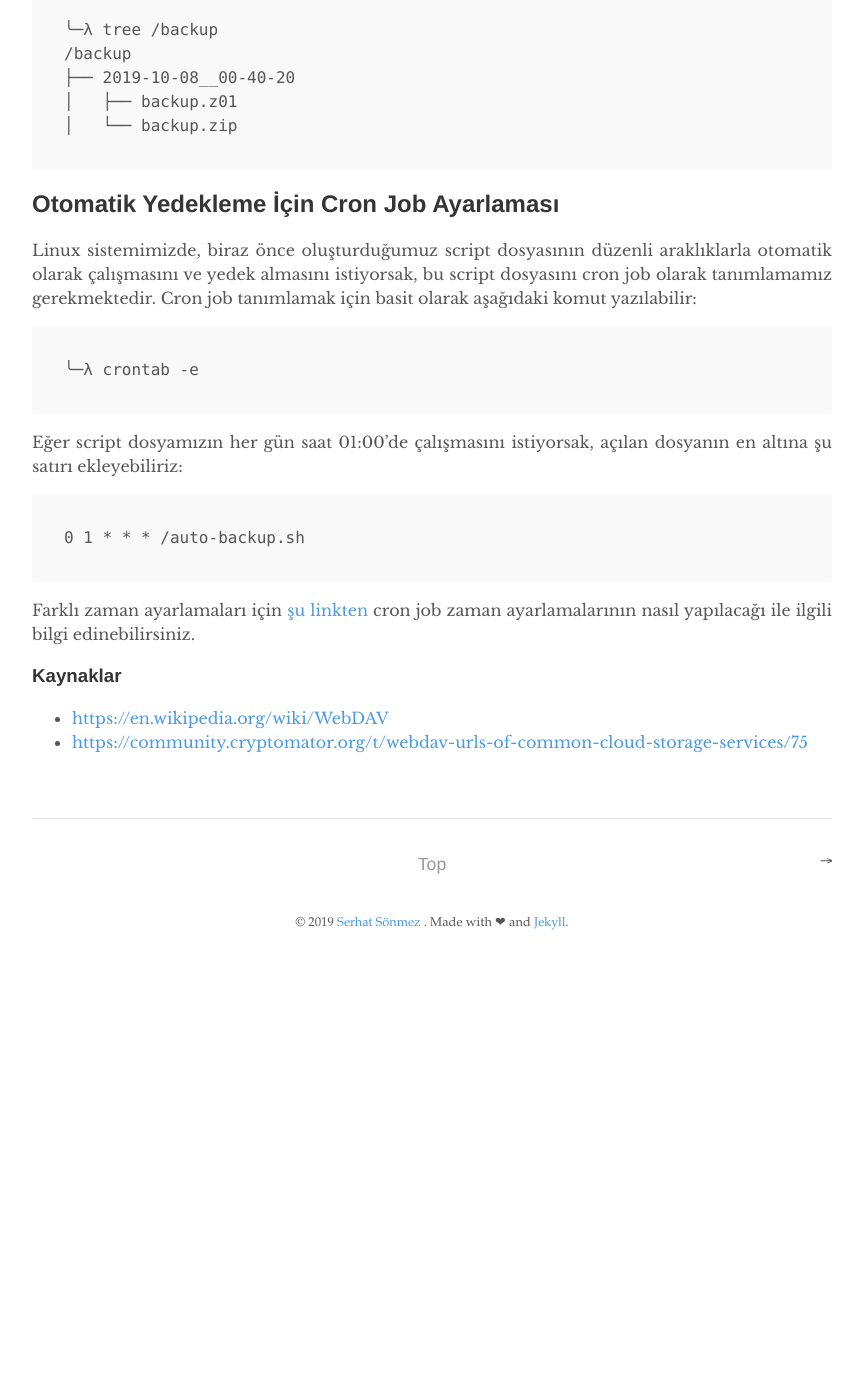
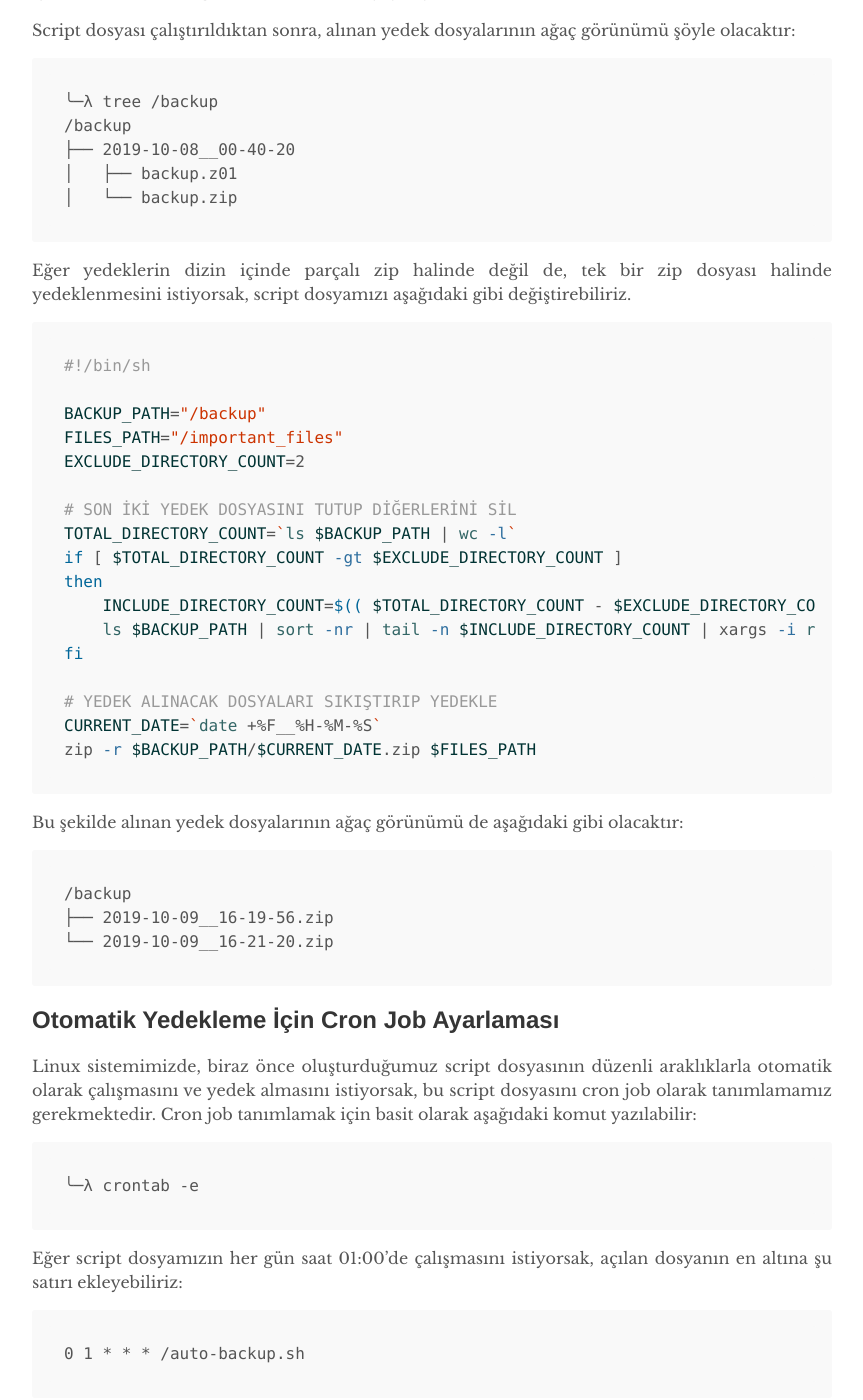
Before and after one commit to serhattsnmz/blog, a Jekyll site: the page built from _posts/2019-10-08-webdav-uzerinden-server-yedeklemesi.md, in a window 1280 px wide and 1400 px high, scrolled down 3322 px. Shown: the whole window, without its empty margins (208-1071 px from the left). Built offline with Jekyll 4.4.1, drawn with Linux system fonts in a browser that asks for light colours; before the commit the page ends 4288 px from its top, so only the background shows below that; some of the changed text lies outside the part shown.

Commit message:
add new part to post

````diff
--- a/_posts/2019-10-08-webdav-uzerinden-server-yedeklemesi.md
+++ b/_posts/2019-10-08-webdav-uzerinden-server-yedeklemesi.md
@@ -73,8 +73,11 @@ EXCLUDE_DIRECTORY_COUNT=2
 
 # SON İKİ YEDEK DOSYASINI TUTUP DİĞERLERİNİ SİL
 TOTAL_DIRECTORY_COUNT=`ls $BACKUP_PATH | wc -l`
-INCLUDE_DIRECTORY_COUNT=$(( $TOTAL_DIRECTORY_COUNT - $EXCLUDE_DIRECTORY_COUNT ))
-ls $BACKUP_PATH | sort -nr | tail -n $INCLUDE_DIRECTORY_COUNT | xargs -i rm -rf $BACKUP_PATH/{}
+if [ $TOTAL_DIRECTORY_COUNT -gt $EXCLUDE_DIRECTORY_COUNT ]
+then
+    INCLUDE_DIRECTORY_COUNT=$(( $TOTAL_DIRECTORY_COUNT - $EXCLUDE_DIRECTORY_COUNT ))
+    ls $BACKUP_PATH | sort -nr | tail -n $INCLUDE_DIRECTORY_COUNT | xargs -i rm -rf $BACKUP_PATH/{}
+fi
 
 # YEDEK ALINACAK DOSYALARI SIKIŞTIRIP YEDEKLE
 CURRENT_DATE=`date +%F__%H-%M-%S`
@@ -100,6 +103,36 @@ Script dosyası çalıştırıldıktan sonra, alınan yedek dosyalarının ağa
 │   └── backup.zip
 ```
 
+Eğer yedeklerin dizin içinde parçalı zip halinde değil de, tek bir zip dosyası halinde yedeklenmesini istiyorsak, script dosyamızı aşağıdaki gibi değiştirebiliriz.
+
+```sh
+#!/bin/sh
+
+BACKUP_PATH="/backup"
+FILES_PATH="/important_files"
+EXCLUDE_DIRECTORY_COUNT=2
+
+# SON İKİ YEDEK DOSYASINI TUTUP DİĞERLERİNİ SİL
+TOTAL_DIRECTORY_COUNT=`ls $BACKUP_PATH | wc -l`
+if [ $TOTAL_DIRECTORY_COUNT -gt $EXCLUDE_DIRECTORY_COUNT ]
+then
+    INCLUDE_DIRECTORY_COUNT=$(( $TOTAL_DIRECTORY_COUNT - $EXCLUDE_DIRECTORY_COUNT ))
+    ls $BACKUP_PATH | sort -nr | tail -n $INCLUDE_DIRECTORY_COUNT | xargs -i rm -rf $BACKUP_PATH/{}
+fi
+
+# YEDEK ALINACAK DOSYALARI SIKIŞTIRIP YEDEKLE
+CURRENT_DATE=`date +%F__%H-%M-%S`
+zip -r $BACKUP_PATH/$CURRENT_DATE.zip $FILES_PATH
+```
+
+Bu şekilde alınan yedek dosyalarının ağaç görünümü de aşağıdaki gibi olacaktır:
+
+```
+/backup
+├── 2019-10-09__16-19-56.zip
+└── 2019-10-09__16-21-20.zip
+```
+
 ## Otomatik Yedekleme İçin Cron Job Ayarlaması
 
 Linux sistemimizde, biraz önce oluşturduğumuz script dosyasının düzenli araklıklarla otomatik olarak çalışmasını ve yedek almasını istiyorsak, bu script dosyasını cron job olarak tanımlamamız gerekmektedir. Cron job tanımlamak için basit olarak aşağıdaki komut yazılabilir:
````
